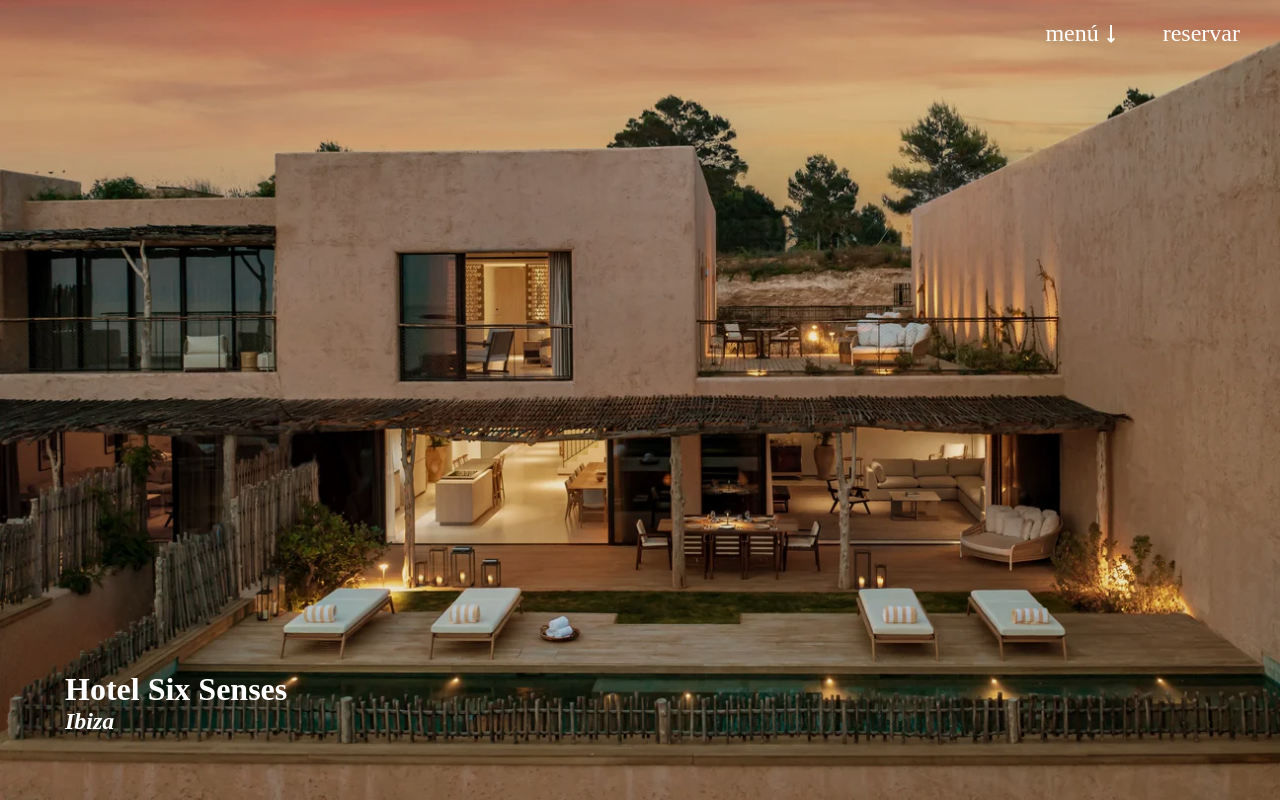
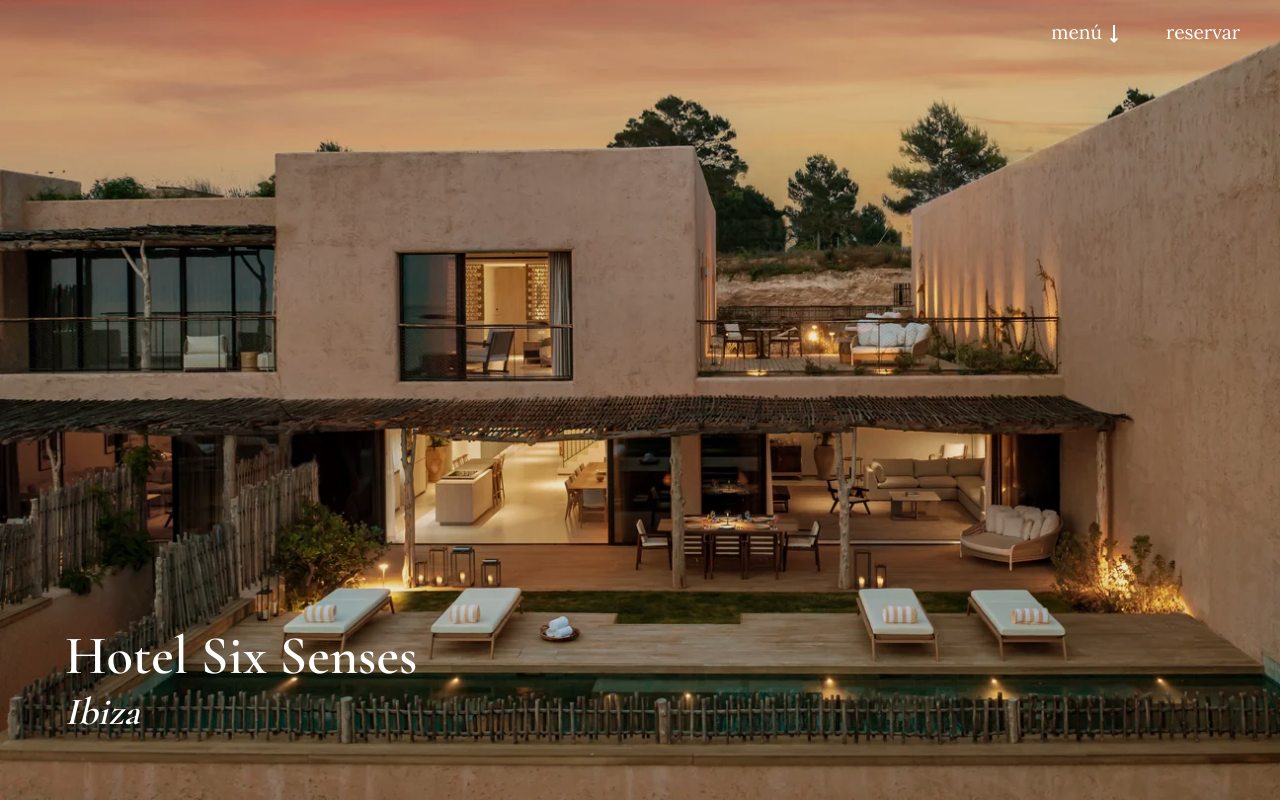
Before and after one commit to JaumeEsquerdo/proyecto-hotel-six-senses, a React (Vite) app in the folder proyecto-hotel/: page / in a window 1280 px wide. Built offline with nearby package versions, Linux system fonts and the light colour scheme.

Commit message:
update fonts

```diff
--- a/proyecto-hotel/index.html
+++ b/proyecto-hotel/index.html
@@ -6,7 +6,9 @@
   <link rel="icon" type="image/svg+xml" href="/vite.svg" />
   <meta name="viewport" content="width=device-width, initial-scale=1.0" />
   <title>Proyecto hotel</title>
-  <link rel="stylesheet" href="https://fonts.googleapis.com/css2?family=Material+Symbols+Outlined:opsz,wght,FILL,GRAD@24,400,0,0&icon_names=straight" />
+  <link href="https://fonts.googleapis.com/css2?family=Material+Symbols+Outlined" rel="stylesheet" />
+  <link href="https://fonts.googleapis.com/css2?family=Cormorant+Garamond:wght@400;500;600;700&family=Lora:wght@400;500;600;700&display=swap" rel="stylesheet">
+
 </head>
 
 <body class="Body">
--- a/proyecto-hotel/src/css/home.css
+++ b/proyecto-hotel/src/css/home.css
@@ -11,14 +11,17 @@
 }
 
 .Home-title{
+    pointer-events: none;
     position: absolute;
     bottom: 65px;
     left: 65px;
 }
 .Home-h1{
+    font-size: 3.4rem;
     color: white;
 }
 .Home-h2{
+    font-size: 2.4rem;
     color: white;
 
 }
@@ -34,8 +37,37 @@
 .Home-link{
     cursor: pointer;
     color: white;
-    font-size: 1.5rem;
+    font-size: 1.2rem;
+    position: relative;
+    /* display: inline-block; */
+    transition: transform 0.3s ease-in-out;
+    padding-bottom: 4px; /* espacio para el subrayado y q no se muevvan los elementos */
 }
+.Home-link:hover{
+    transform: skewX(-10deg);
+}
+.Home-link--arrow .material-symbols-outlined {
+    color: white;
+    display: inline-block;
+    transform: none; /* anular el skew en la flecha */
+}
+
+.Home-link::after{
+    /*::after para poner contenido despues de un elemento, aqui un subrayado */
+    content: '';
+    position: absolute;
+    left: 0;
+    bottom: 0;
+    width: 0%;
+    height: 1.8px;
+    background-color: white;
+    transition: width 0.5s ease-in-out;
+}
+
+.Home-link:hover::after{
+    width: 100%;
+}
+
 .Home-link--arrow{
     display: flex;
     justify-content: center;
--- a/proyecto-hotel/src/css/index.css
+++ b/proyecto-hotel/src/css/index.css
@@ -10,3 +10,14 @@
   background-color: #f9f8f0;
   height: 100vh;
 }
+/* titulos */
+h1, h2, h3, h4{
+  font-family: 'Cormorant Garamond', serif;
+  font-weight: 600;
+}
+
+/* Textos generales con Lora */
+body, p, li, a {
+  font-family: 'Lora', serif;
+  font-weight: 400;
+}
--- a/proyecto-hotel/src/pages/Home.jsx
+++ b/proyecto-hotel/src/pages/Home.jsx
@@ -20,11 +20,15 @@ const Home = () => {
                 <div className='Home-menu'
 
                 >
-                    <span className='Home-link Home-link--arrow'
-                        onClick={() => setIsMenuOpen(!isMenuOpen)}
-                    >menú <span class={`material-symbols-outlined ${!isMenuOpen ? 'cerrado' : ''}`}>
+                    <span className='Home-link--arrow'
+                    onClick={() => setIsMenuOpen(!isMenuOpen)}>
+
+                        <span className='Home-link'>menú </span>
+                        <span className={`material-symbols-outlined ${!isMenuOpen ? 'cerrado' : ''}`}>
                             straight
-                        </span></span>
+                        </span>
+                    </span>
+
 
                     {isMenuOpen &&
                         (
```
